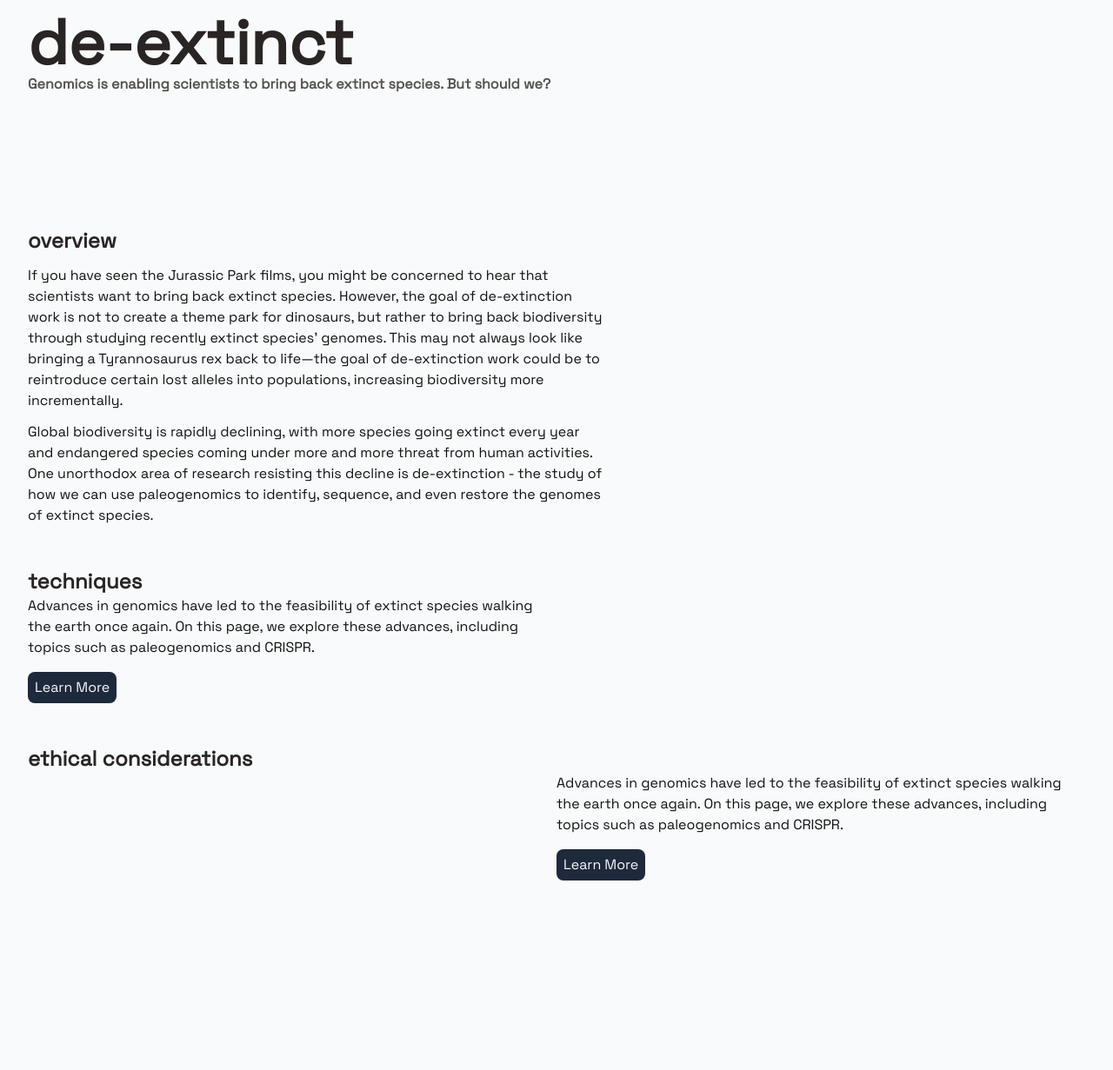
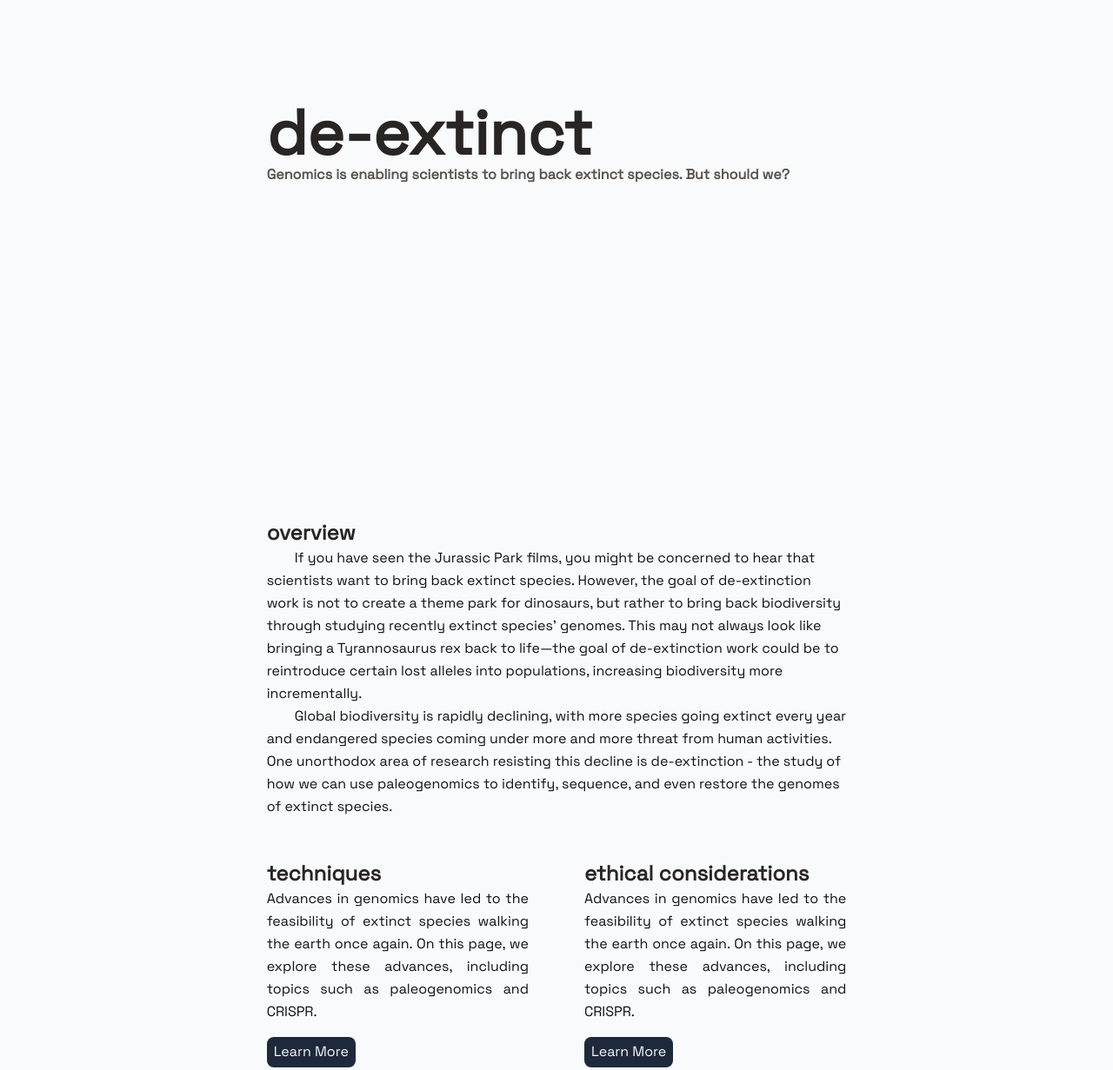
Before and after one commit to drew-beamer/bio309-final, a website: page index.html in a window 1280 px wide. Shown: the part 203-1434 px from the top of the page at 87% size. Before the commit the page ends 1248 px from the top, so only its background shows below. Drawn offline with nearby package versions, Linux system fonts and the light colour scheme.

Commit message:
tailwind enhancing, formatting fixes

```diff
--- a/assets/css/globals.css
+++ b/assets/css/globals.css
@@ -1,3 +1,49 @@
+@tailwind base;
+@tailwind components;
+@tailwind utilities;
+
+@layer base {
+    h1 {
+        @apply text-4xl sm:text-7xl font-bold text-stone-800;
+    }
+
+    ;
+
+    h2 {
+        @apply text-2xl font-bold text-stone-800;
+    }
+
+    ;
+
+    h3 {
+        @apply text-xl font-bold text-stone-800;
+    }
+
+    ;
+
+    h4 {
+        @apply text-lg font-bold text-stone-800;
+    }
+
+    ;
+
+    h5 {
+        @apply text-base font-bold text-stone-800;
+    }
+
+    ;
+
+    p {
+        @apply max-w-prose indent-8 leading-relaxed;
+    }
+
+    .text-secondary {
+        @apply text-stone-600;
+    }
+
+    ;
+}
+
 body {
     background-color: #fff;
     color: #121212;
@@ -5,25 +51,61 @@ body {
     line-height: 1.42857;
 }
 
+.content-holder {
+    @apply px-8 sm:px-24 w-full;
+}
 
+.non-hero {
+    @apply relative top-16;
+}
+
+section {
+    @apply max-w-prose w-full mx-auto;
+}
+
+/* animations for the de-extinct on the home page */
 .fade-in {
     animation: fade 0.75s ease-in-out;
-    animation-delay: 1.5s;
+    animation-delay: 2s;
     animation-fill-mode: backwards;
 }
 
+.slide-right {
+    transition: none;
+    animation-delay: 0.5s;
+    animation-fill-mode: backwards;
+    animation: slide-right-mobile 1.5s ease-in-out normal;
+    animation-iteration-count: 1;
+}
+
+@media screen and (min-width: 640px) {
+    .slide-right {
+        animation: slide-right 1.5s ease-in-out !important;
+    }
+    .fade-in {
+        animation: fade-mobile 0.75s ease-in-out;
+        animation-delay: 2s;
+        animation-fill-mode: backwards;
+    }
+}
 
 
-.slide-right {
-    animation: slide-right 1s ease-in-out;
-    animation-delay: 0.5s;
-    animation-fill-mode: backwards;
-}
 
 @keyframes fade {
     0% {
         opacity: 0%;
     }
+
+    100% {
+        opacity: 100%;
+    }
+}
+
+@keyframes fade-mobile {
+    0% {
+        opacity: 0%;
+    }
+
     100% {
         opacity: 100%;
     }
@@ -33,7 +115,18 @@ body {
     0% {
         transform: translateX(-122px);
     }
+
     100% {
         transform: translateX(0%);
     }
 }
+
+@keyframes slide-right-mobile {
+    0% {
+        transform: translateX(-61px);
+    }
+
+    100% {
+        transform: translateX(0%);
+    }
+}
--- a/index.html
+++ b/index.html
@@ -8,33 +8,8 @@
     <link rel="preconnect" href="https://fonts.googleapis.com">
     <link rel="preconnect" href="https://fonts.gstatic.com" crossorigin>
     <link href="https://fonts.googleapis.com/css2?family=Space+Grotesk:wght@300;400&display=swap" rel="stylesheet">
-    <script src="https://cdn.tailwindcss.com"></script>
     <link rel="stylesheet" href="assets/css/globals.css">
-    <style type="text/tailwindcss">
-        @layer base {
-            h1 {
-                @apply text-7xl font-bold text-stone-800;
-            };
-            h2 {
-                @apply text-2xl font-bold text-stone-800;
-            };
-            h3 {
-                @apply text-xl font-bold text-stone-800;
-            };
-            h4 {
-                @apply text-lg font-bold text-stone-800;
-            };
-            h5 {
-                @apply text-base font-bold text-stone-800;
-            };
-            p {
-                @apply max-w-prose
-            }
-            .text-secondary {
-                @apply text-stone-600;
-            };
-        }
-      </style>
+    <link href="dist/output.css" rel="stylesheet">
 </head>
 
 <body class=" bg-slate-50 pb-24 w-full">
@@ -54,15 +29,16 @@
             </div>
         </nav>
     </header>
-    <div class="px-6 sm:px-8 relative top-16">
-        <section class="min-h-[200px] sm:min-h-[400px] flex items-center">
+    <div class="content-holder">
+        <section class="min-h-[200px] sm:min-h-[400px] flex items-center h-screen relative bottom-8">
             <div>
-                <h1><span class="fade-in">de-</span><span class="slide-right absolute">extinct</span></h1>
+                <h1><span class="fade-in">de-</span><span
+                        class="slide-right absolute">extinct</span></h1>
                 <h5 class="text-secondary">Genomics is enabling scientists to bring back extinct species. But should we?
                 </h5>
             </div>
         </section>
-        <section class="space-y-3">
+        <section>
             <h2>overview</h2>
             <p>
                 If you have seen the Jurassic Park films, you might be concerned to hear that scientists want to bring
@@ -79,12 +55,12 @@
                 sequence, and even restore the genomes of extinct species.
             </p>
         </section>
-        <section class="mt-12">
-            <div>
+        <section class="mt-12 grid grid-cols-1 sm:grid-cols-2 gap-16">
+            <div class="col-span-2 sm:col-span-1">
                 <h2>techniques</h2>
-                <div class="grid grid-cols-1 sm:grid-cols-2">
-                    <div class="col-span-1">
-                        <p>
+                <div>
+                    <div>
+                        <p class="indent-0 text-left sm:text-justify">
                             Advances in genomics have led to the feasibility of extinct species walking the earth once
                             again. On
                             this page, we explore these advances, including topics such as paleogenomics and CRISPR.
@@ -93,19 +69,16 @@
                             <a href="./techniques.html">Learn More</a>
                         </button>
                     </div>
-
                 </div>
-
             </div>
-        </section>
-        <section class="mt-12">
-            <div>
+            <div class="col-span-2 sm:col-span-1">
                 <h2>ethical considerations</h2>
-                <div class="grid grid-cols-1 sm:grid-cols-2">
+                <div>
                     <div></div>
                     <div class="col-span-1">
-                        <p>
-                            Advances in genomics have led to the feasibility of extinct species walking the earth once
+                        <p class="indent-0 text-left sm:text-justify">
+                            Advances in genomics have led to the feasibility of extinct species walking the earth
+                            once
                             again. On
                             this page, we explore these advances, including topics such as paleogenomics and CRISPR.
                         </p>
@@ -115,9 +88,10 @@
                     </div>
 
                 </div>
+            </div>
 
-            </div>
-        </section>
+    </div>
+    </section>
     </div>
 
 </body>
--- a/tailwind.config.js
+++ b/tailwind.config.js
@@ -0,0 +1,8 @@
+/** @type {import('tailwindcss').Config} */
+module.exports = {
+  content: ["./*.{html,js}"],
+  theme: {
+    extend: {},
+  },
+  plugins: [],
+}
```
Also changed, not shown: ethics.html (+3 -28 lines), package.json (added, +7 -0 lines), techniques.html (+3 -28 lines), dist/output.css (added), 1 other file.
